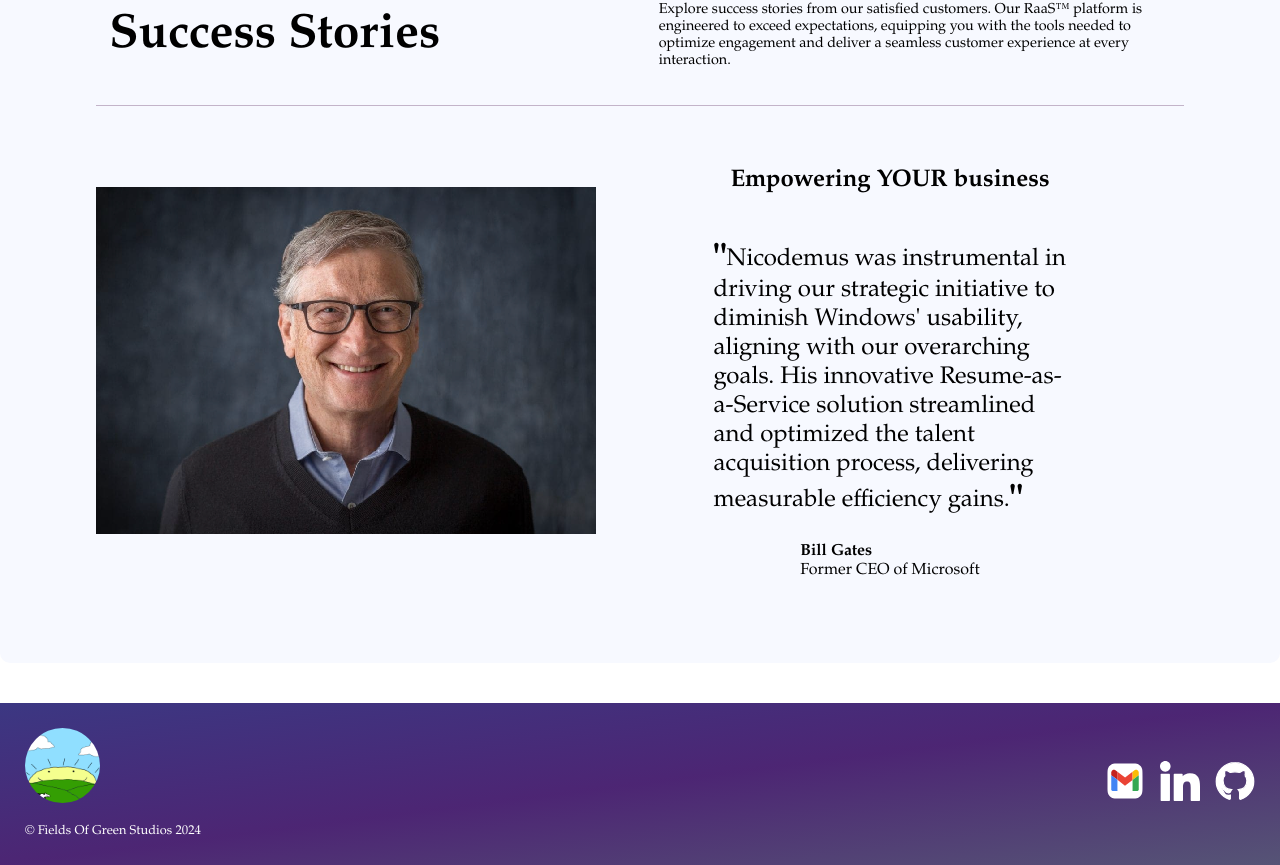
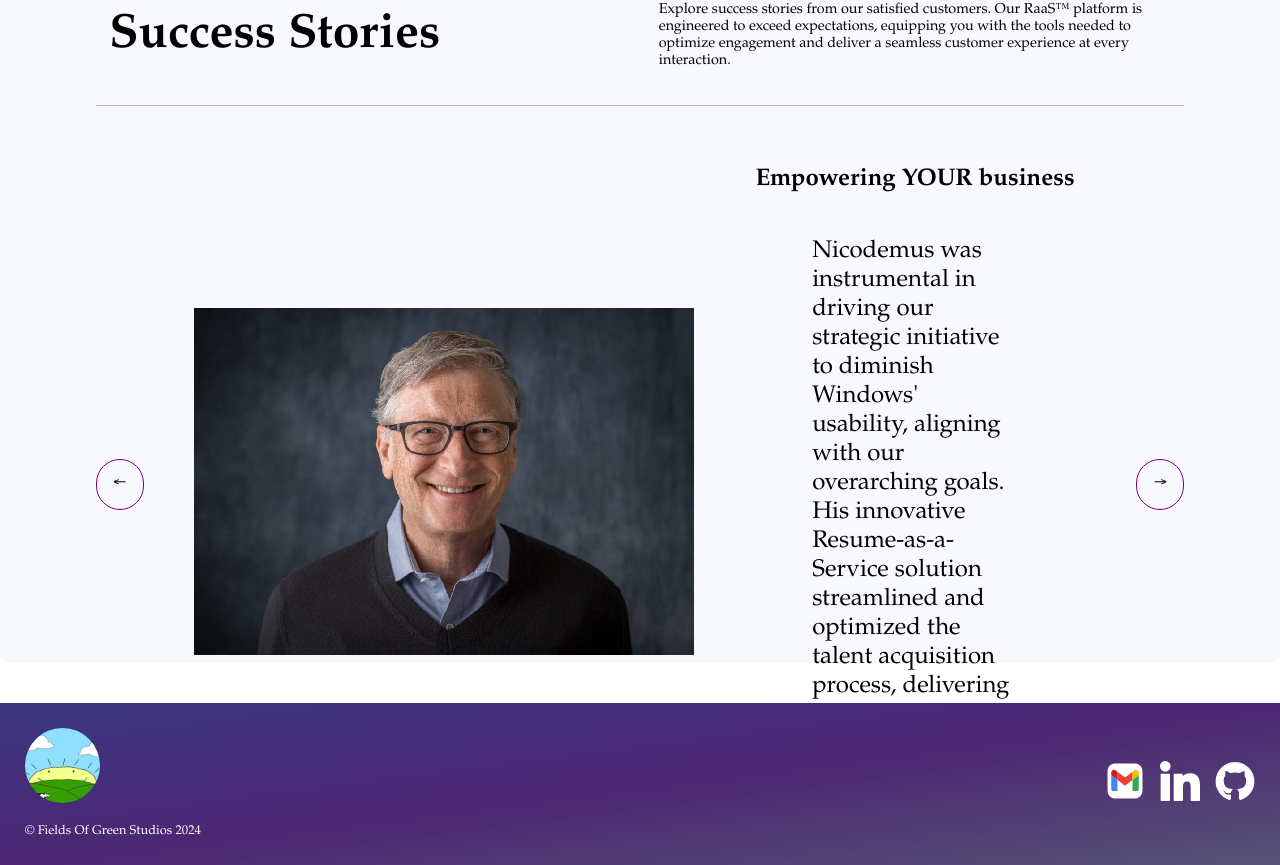
Before and after one commit to landaverdend/portfolio-site, a React (Vite) app: page / in a window 1280 px wide. Shown: the part 1298-2163 px from the top of the page. Built offline with nearby package versions, Linux system fonts and the light colour scheme.

Commit message:
desktop version done....

```diff
--- a/src/components/navbar/navbar.css
+++ b/src/components/navbar/navbar.css
@@ -5,6 +5,7 @@
   --purple: hsl(270, 51%, 30%);
   background-image: linear-gradient(to bottom right, hsla(203, 92%, 35.5%, 0.25), var(--purple), hsla(126, 65%, 66%, 0.25));
   background-color: var(--purple);
+  /* background-color: rgb(101 80 146); */
 
   position: sticky;
   top: 0;
--- a/src/views/splashView/reccomendationDrawer/ReccomendationDrawer.tsx
+++ b/src/views/splashView/reccomendationDrawer/ReccomendationDrawer.tsx
@@ -40,23 +40,23 @@ export default function ReccomendationDrawer() {
       <hr />
 
       <div className="reccomendation-drawer">
+        <div className="arrow-control">&larr; </div>
+
         <div className="reccomendation-image">
           <img src={imageSrc}></img>
         </div>
 
         <div className="reccomendation-data">
           <h2>{tagLine}</h2>
-          <p>
-            <span className="quotation">"</span>
-            {reccomendation}
-            <span className="quotation">"</span>
-          </p>
+          <blockquote>{reccomendation}</blockquote>
 
           <div className="reccomender-details">
             <b>{name}</b>
             <span>{title}</span>
           </div>
         </div>
+
+        <div className="arrow-control">&rarr; </div>
       </div>
     </div>
   );
--- a/src/views/splashView/reccomendationDrawer/reccomendation-drawer.css
+++ b/src/views/splashView/reccomendationDrawer/reccomendation-drawer.css
@@ -45,12 +45,11 @@
     display: flex;
     align-items: center;
     justify-content: space-around;
+    gap: 50px;
+
     width: 85%;
 
     margin-top: 5vh;
-
-    .reccomendation-image {
-    }
 
     .reccomendation-data {
       display: flex;
@@ -63,7 +62,7 @@
         font-size: 2rem;
       }
 
-      p {
+      blockquote {
         max-width: 60%;
         font-size: 1.5rem;
         font-weight: 500;
@@ -74,5 +73,18 @@
         flex-direction: column;
       }
     }
+
+    .arrow-control {
+      padding: 15px 17px;
+      border-radius: 50px;
+      border: 1px solid purple;
+    }
+
+    .arrow-control:hover {
+      cursor: pointer;
+      opacity: 0.8;
+      background-color: lightgray;
+    }
+
   }
 }
```
